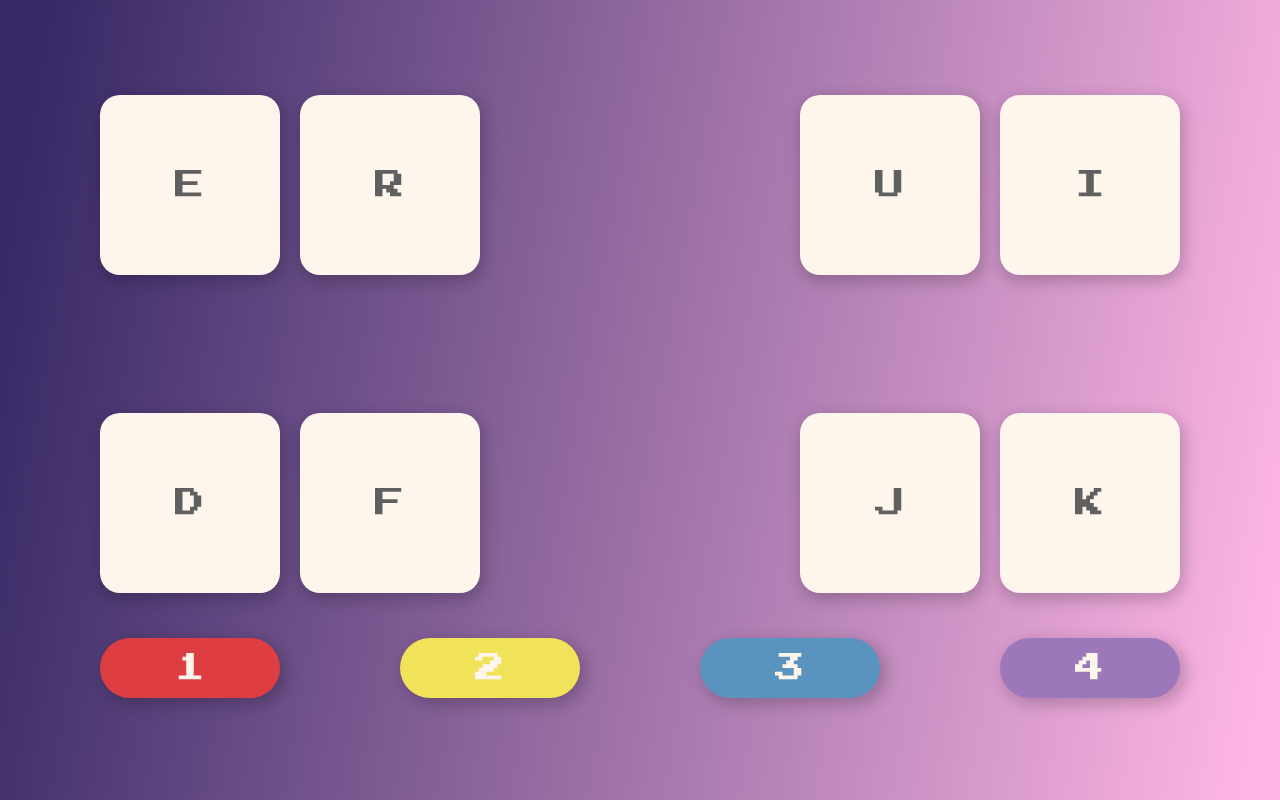
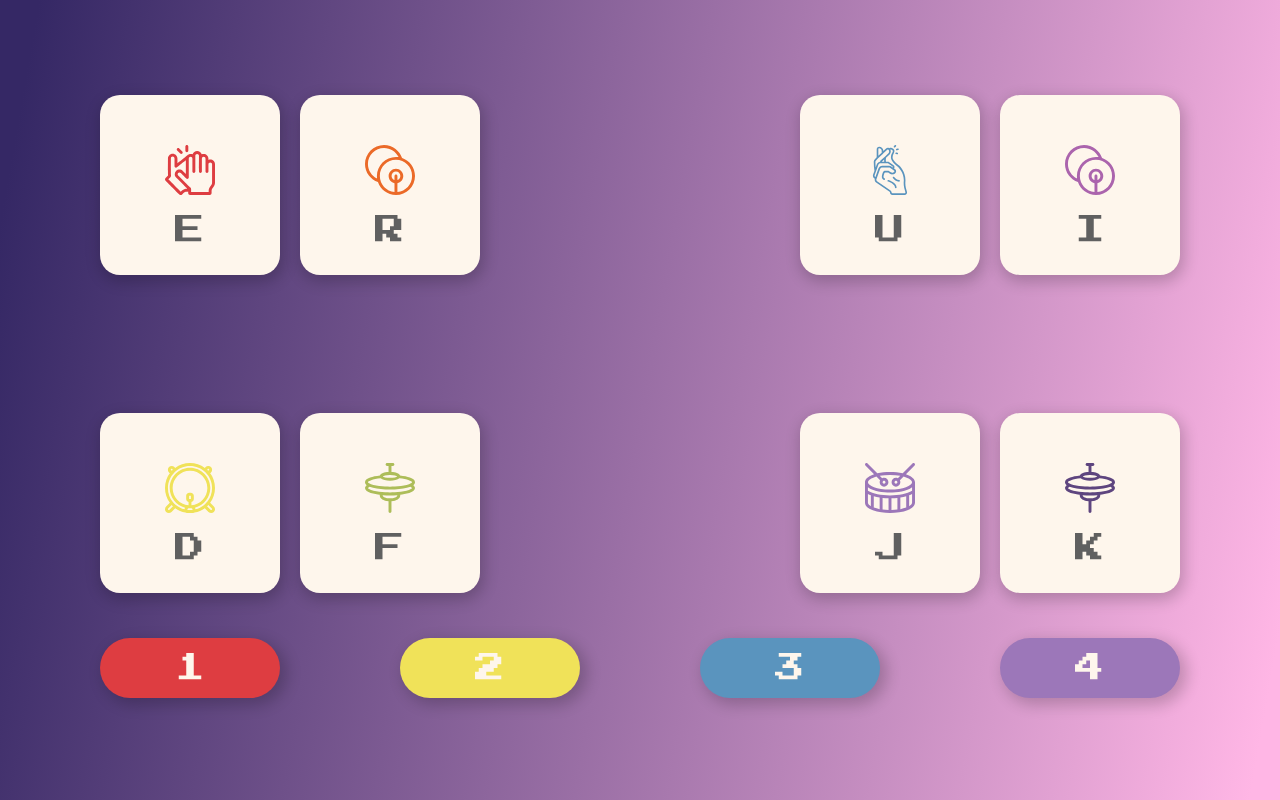
Before and after one commit to sei-so/drum-pad-machine, a plain HTML site: page index.html in a window 1280 px wide. Drawn offline with Linux system fonts and the light colour scheme.

Commit message:
added icons

```diff
--- a/index.html
+++ b/index.html
@@ -16,37 +16,37 @@
                 <div class="left-pads">
                     <div class="pad" data-key="69" id="clap">
                         <kbd>E</kbd>
-                        <div class="pad-icon" id="clap-icon"></div>
+                        <img class="pad-icon" id="clap-icon" src="/images/clap.svg" />
                     </div>
                     <div class="pad" data-key="82" id="crash">
                         <kbd>R</kbd>
-                        <div class="pad-icon" id="crash-icon"></div>
+                        <img class="pad-icon" id="crash-icon" src="/images/crash.svg" />
                     </div>
                     <div class="pad" data-key="68" id="kick">
                         <kbd>D</kbd>
-                        <div class="pad-icon" id="kick"></div>
+                        <img class="pad-icon" id="kick-icon" src="/images/kick.svg" />
                     </div>
                     <div class="pad" data-key="70" id="closed-hh">
                         <kbd>F</kbd>
-                        <div class="pad-icon" id="closed-hh"></div>
+                        <img class="pad-icon" id="closed-hh-icon" src="/images/closed-hh.svg" />
                     </div>
                 </div>
                 <div class="right-pads">
                     <div class="pad" data-key="85" id="snap">
                         <kbd>U</kbd>
-                        <div class="pad-icon" id="snap"></div>
+                        <img class="pad-icon" id="snap-icon" src="/images/snap.svg" />
                     </div>
                     <div class="pad" data-key="73" id="ride">
                         <kbd>I</kbd>
-                        <div class="pad-icon" id="ride"></div>
+                        <img class="pad-icon" id="ride-icon" src="/images/ride.svg" />
                     </div>
                     <div class="pad" data-key="74" id="snare">
                         <kbd>J</kbd>
-                        <div class="pad-icon" id="snare"></div>
+                        <img class="pad-icon" id="snare-icon" src="/images/snare.svg" />
                     </div>
                     <div class="pad" data-key="75" id="open-hh">
                         <kbd>K</kbd>
-                        <div class="pad-icon" id="open-hh"></div>
+                        <img class="pad-icon" id="open-hh-icon" src="/images/open-hh.svg" />
                     </div>
                 </div>
             </div>
--- a/style.sass
+++ b/style.sass
@@ -57,8 +57,11 @@
     background-color: #FEF6EC
     border-radius: 20px
     display: flex
+    flex-direction: column-reverse
+    flex-wrap: wrap
     justify-content: center
     align-items: center
+    border-spacing: 20px
     -webkit-box-shadow: 2px 5px 15px 2px rgba(0, 0, 0, 0.2)
     -moz-box-shadow: 2px 5px 15px 2px rgba(0, 0, 0, 0.2)
     box-shadow: 2px 5px 15px 2px rgba(0, 0, 0, 0.2)
@@ -72,6 +75,11 @@
     &:active
         box-shadow: 0px 4px 10px rgba(0, 0, 0, 0.15)
         transform: scale(.98)
+
+.pad-icon
+    width: 50px
+    height: 50px
+    margin: 20px
 
 .loop-pads
     flex: 15
```
Also changed, not shown: images/clap.svg (added), images/closed-hh.svg (added), images/crash.svg (added), images/kick.svg (added), images/open-hh.svg (added), images/ride.svg (added), images/snap.svg (added), images/snare.svg (added), style.css, 1 other file.
